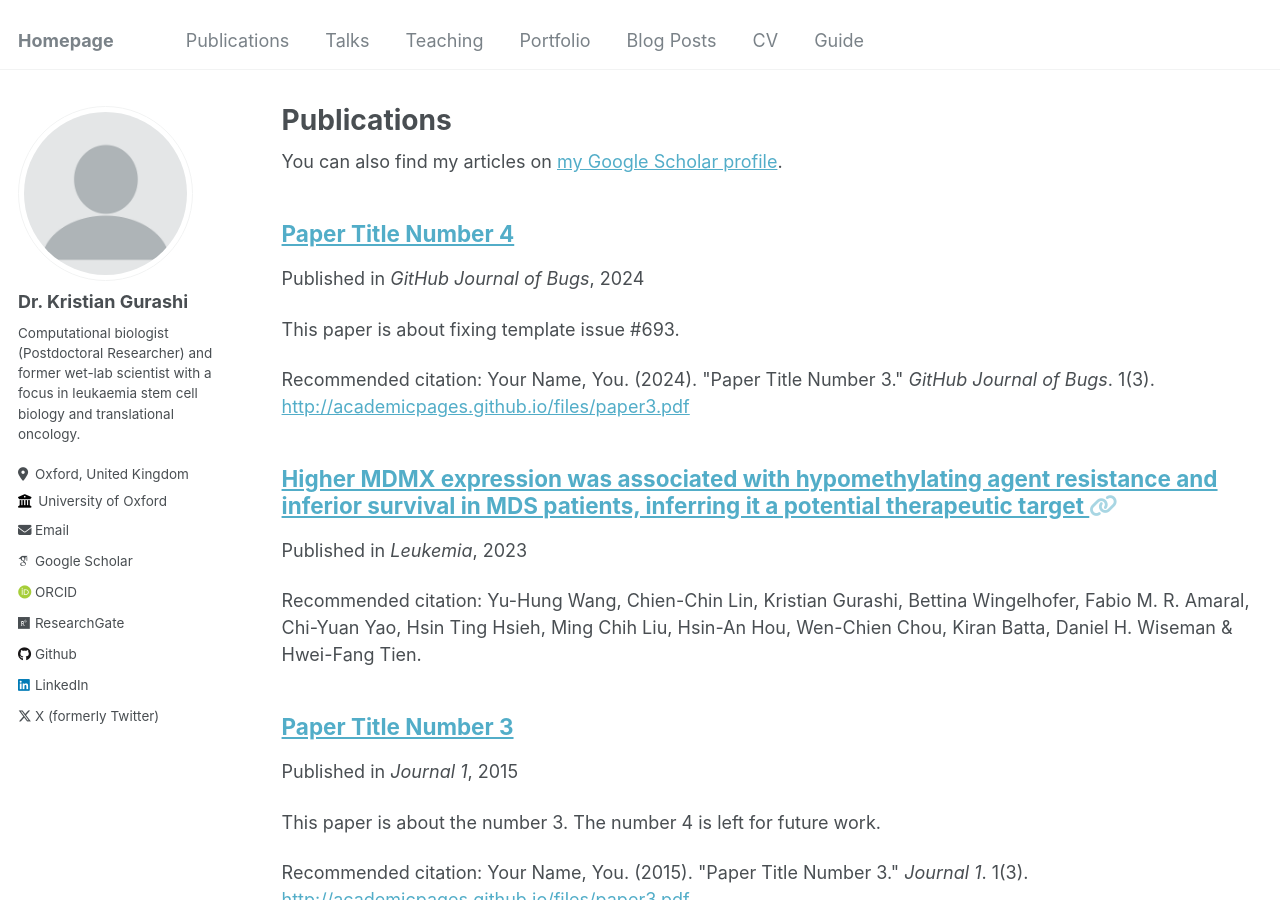
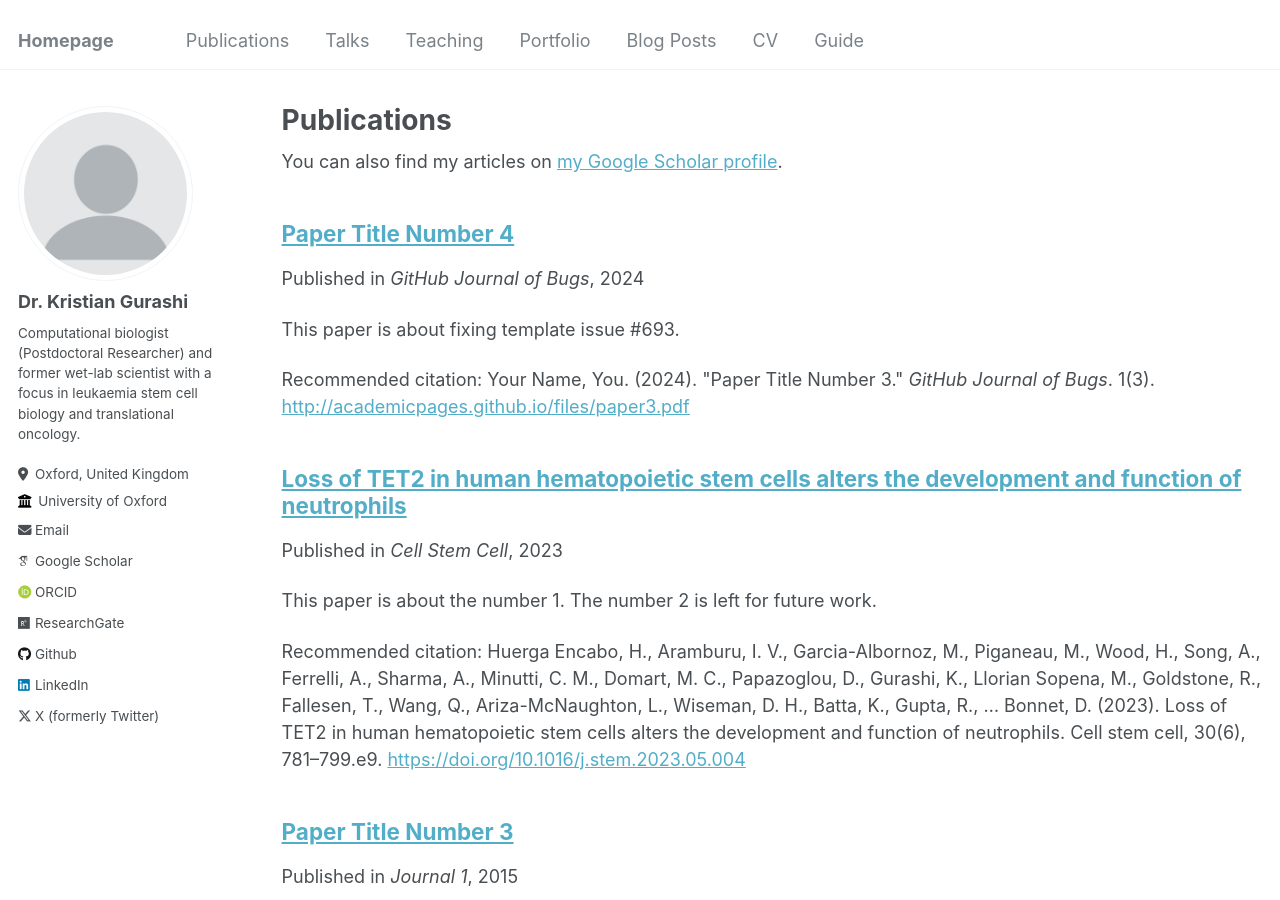
Before and after one commit to EspressoKris/Portfolio, a Jekyll site: the page built from _pages/publications.md, in a window 1280 px wide and 900 px high. Built offline with Jekyll 4.4.1, drawn with Linux system fonts in a browser that asks for light colours; some web fonts are replaced.

Commit message:
20250216__16:35__kgurashi

```diff
--- a/_publications/2009-10-01-paper-title-number-1.md
+++ b/_publications/2009-10-01-paper-title-number-1.md
@@ -1,9 +1,17 @@
 ---
-title: "Higher MDMX expression was associated with hypomethylating agent resistance and inferior survival in MDS patients, inferring it a potential therapeutic target"
+title: "Loss of TET2 in human hematopoietic stem cells alters the development and function of neutrophils"
 collection: publications
-permalink: /publication/2023-11-02-WangTien
-date: 2023-11-02
-venue: 'Leukemia'
-link: https://doi.org/10.1038/s41375-023-02044-2
-citation: 'Yu-Hung Wang, Chien-Chin Lin, Kristian Gurashi, Bettina Wingelhofer, Fabio M. R. Amaral, Chi-Yuan Yao, Hsin Ting Hsieh, Ming Chih Liu, Hsin-An Hou, Wen-Chien Chou, Kiran Batta, Daniel H. Wiseman & Hwei-Fang Tien.'
+permalink: /publication/2010-10-01-paper-title-number-2
+excerpt: 'This paper is about the number 1. The number 2 is left for future work.'
+date: 2023-06-01
+venue: 'Cell Stem Cell'
+paperurl: https://doi.org/10.1016/j.stem.2023.05.004
+citation: 'Huerga Encabo, H., Aramburu, I. V., Garcia-Albornoz, M., Piganeau, M., Wood, H., Song, A., Ferrelli, A., Sharma, A., Minutti, C. M., Domart, M. C., Papazoglou, D., Gurashi, K., Llorian Sopena, M., Goldstone, R., Fallesen, T., Wang, Q., Ariza-McNaughton, L., Wiseman, D. H., Batta, K., Gupta, R., … Bonnet, D. (2023). Loss of TET2 in human hematopoietic stem cells alters the development and function of neutrophils. Cell stem cell, 30(6), 781–799.e9.'
 ---
+
+![Graphical Abstract](https://www.cell.com/cms/10.1016/j.stem.2023.05.004/asset/11d1b9cd-d2f0-4614-8f1e-00b9c73089dd/main.assets/fx1_lrg.jpg)
+*Key findings:*
+* TET2 mutations in human HSCs shape the innate immune system development in NSG mice
+* TET2Mut human HSCs show an exacerbated production of aberrant neutrophils
+* TET2Mut neutrophils show defects in antimicrobial strategies and NET clearance
+* TET2 mutations in humans correlate with the presence of low-granule neutrophils
```
